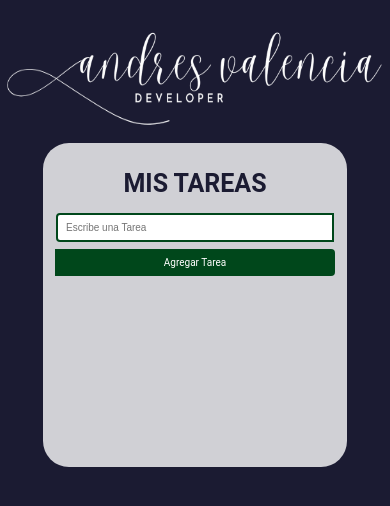
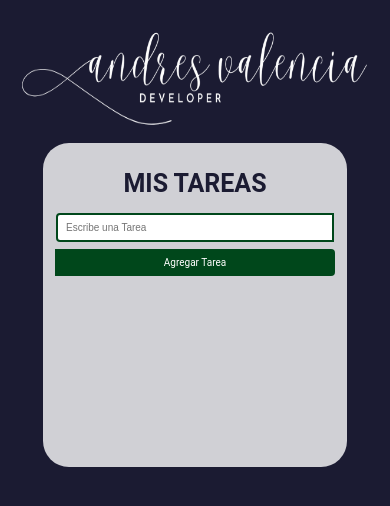
Before and after one commit to sirandresitog/lista_de_tareas, a React (Vite) app: page / in a window 390 px wide. Shown: the top 506 px of the page. Built offline with nearby package versions, Linux system fonts and the light colour scheme.

Commit message:
cambio de imagen2

```diff
--- a/src/App.css
+++ b/src/App.css
@@ -55,7 +55,7 @@ h1 {
     margin: 10px;
   }
   .freecodecamp-logo {
-    width: 380px;
+    width: 350px;
     height: 98px;
   }
   h1 {
```
